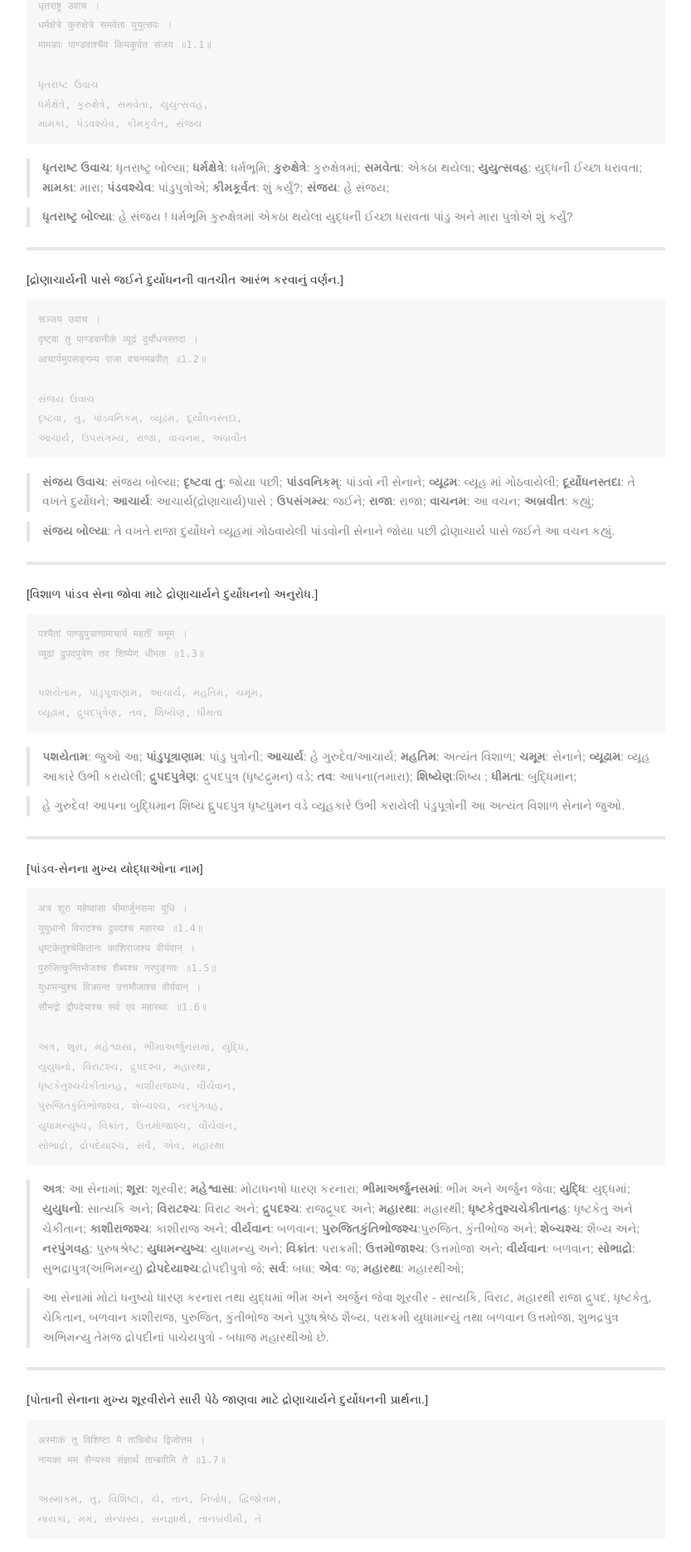
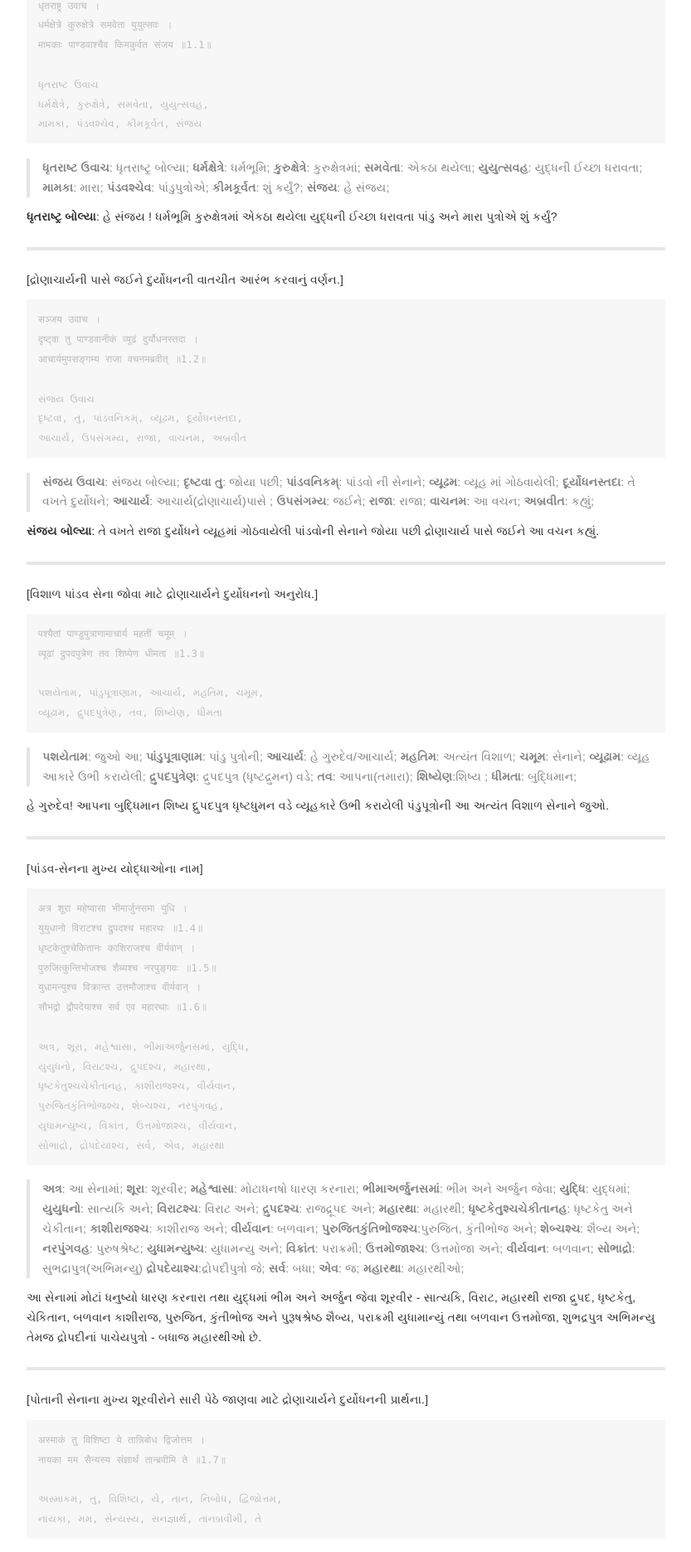
Before and after one commit to bhaveshpp/gita, a Jekyll site: the page built from _adhyay/a-adhyay1.md, in a window 1280 px wide. Shown: the part 365-2236 px from the top of the page at 83% size, without its empty margins (223-1056 px from the left). Built offline with Jekyll 4.4.1, drawn with Linux system fonts in a browser that asks for light colours; some of the changed text lies outside the part shown.

````diff
--- a/_adhyay/a-adhyay1.md
+++ b/_adhyay/a-adhyay1.md
@@ -25,7 +25,7 @@ permalink: adhyay/1
 ```
 > **ધૃતરાષ્ટ ઉવાચ**: ધૃતરાષ્ટ્ર બોલ્યા; **ધર્મક્ષેત્રે**: ધર્મભૂમિ; **કુરુક્ષેત્રે**: કુરુક્ષેત્રમાં; **સમવેતા**: એકઠા થયેલા; **યુયુત્સવહ**: યુદ્ધની ઈચ્છા ધરાવતા; **મામકા**: મારા; **પંડવશ્ચેવ**: પાંડુપુત્રોએ; **કીમકૂર્વત**: શું કર્યું?; **સંજય**: હે સંજય;
 
-> **ધૃતરાષ્ટ્ર બોલ્યા**: હે સંજય ! ધર્મભૂમિ કુરુક્ષેત્રમાં એકઠા થયેલા યુદ્ધની ઈચ્છા ધરાવતા પાંડુ અને મારા પુત્રોએ શું કર્યું?
+**ધૃતરાષ્ટ્ર બોલ્યા**: હે સંજય ! ધર્મભૂમિ કુરુક્ષેત્રમાં એકઠા થયેલા યુદ્ધની ઈચ્છા ધરાવતા પાંડુ અને મારા પુત્રોએ શું કર્યું?
 
 ----------
 
@@ -42,7 +42,7 @@ permalink: adhyay/1
 ```
 > **સંજય ઉવાચ**: સંજય બોલ્યા; **દૃષ્ટવા તુ**: જોયા પછી; **પાંડવનિકમ્**: પાંડવો ની સેનાને; **વ્યૂઢમ**: વ્યૂહ માં ગોઠવાયેલી; **દૂર્યોધનસ્તદા**: તે વખતે દુર્યોધને; **આચાર્ય**: આચાર્ય(દ્રોણાચાર્ય)પાસે ; **ઉપસંગમ્ય**: જઈને; **રાજા**: રાજા; **વાચનમ**: આ વચન; **અબ્રવીત**: કહ્યું;
 
-> **સંજય બોલ્યા**: તે વખતે રાજા દુર્યોધને વ્યૂહમાં ગોઠવાયેલી પાંડવોની સેનાને જોયા પછી દ્રોણાચાર્ય પાસે જઈને આ વચન કહ્યું.
+**સંજય બોલ્યા**: તે વખતે રાજા દુર્યોધને વ્યૂહમાં ગોઠવાયેલી પાંડવોની સેનાને જોયા પછી દ્રોણાચાર્ય પાસે જઈને આ વચન કહ્યું.
 
 ----------
 
@@ -57,7 +57,7 @@ permalink: adhyay/1
 ```
 > **પશયેતામ**: જુઓ આ; **પાંડુપૂત્રાણામ**: પાંડુ પુત્રોની;  **આચાર્ય**: હે ગુરુદેવ/આચાર્ય; **મહતિમ**: અત્યંત વિશાળ; **ચમૂમ**: સેનાને; **વ્યૂઢામ**: વ્યૂહ આકારે ઉભી કરાયેલી; **દ્રુપદપુત્રેણ**: દ્રુપદપુત્ર (ધૃષ્ટદ્રુમન) વડે; **તવ**: આપના(તમારા); **શિષ્યેણ**:શિષ્ય ; **ધીમતા**: બુદ્ધિમાન;
 
-> હે ગુરુદેવ! આપના બુદ્ધિમાન શિષ્ય દ્દ્રુપદપુત્ર ધૃષ્ટધુમન વડે વ્યૂહકારે ઉભી કરાયેલી પંડુપૂત્રોની આ અત્યંત વિશાળ સેનાને જુઓ.
+હે ગુરુદેવ! આપના બુદ્ધિમાન શિષ્ય દ્દ્રુપદપુત્ર ધૃષ્ટધુમન વડે વ્યૂહકારે ઉભી કરાયેલી પંડુપૂત્રોની આ અત્યંત વિશાળ સેનાને જુઓ.
 
 ----------
 
@@ -81,7 +81,7 @@ permalink: adhyay/1
 > **અત્ર**: આ સેનામાં; **શૂરા**: શૂરવીર; **મહેશ્વાસા**: મોટાધનષો ધારણ કરનારા; **ભીમાઅર્જુનસમાં**: ભીમ અને અર્જુન જેવા; **યુદ્ધિ**: યુદ્ધમાં; **યુયુધનો**: સાત્યકિ અને; **વિરાટશ્ચ**: વિરાટ અને; **દ્રુપદશ્ચ**: રાજદ્રૂપદ અને; **મહારથા**: મહારથી; **ધૃષ્ટકેતુશ્ચચેકીતાનહ**: ધૃષ્ટકેતુ અને ચેકીતાન; **કાશીરાજશ્ચ**: કાશીરાજ અને; **વીર્યવાન**: બળવાન; **પુરુજિતકુંતિભોજશ્ચ**:પુરુજિત, કુંતીભોજ અને; **શેબ્ચશ્ચ**:
 શૈબ્ય અને; **નરપુંગવહ**: પુરુષશ્રેષ્ટ; **યુધામન્યુષ્ચ**: યુધામન્યુ અને; **વિક્રાંત**: પરાક્રમી; **ઉત્તમોજાશ્ચ**: ઉત્તમોજા અને; **વીર્યવાન**: બળવાન; **સોભાદ્રો**: સુભદ્રાપુત્ર(અભિમન્યુ) **દ્રોપદેયાશ્ચ**:દ્રોપદીપુત્રો જે; **સર્વ**: બધા; **એવ**: જ; **મહારથા**: મહારથીઓ;
 
-> આ સેનામાં મોટાં ધનુષ્યો ધારણ કરનારા તથા યુદ્ધમાં ભીમ અને અર્જુન જેવા શૂરવીર - સાત્યકિ, વિરાટ, મહારથી રાજા દ્રુપદ, ધૃષ્ટકેતુ, ચેકિતાન, બળવાન કાશીરાજ, પુરુજિત, કુંતીભોજ અને પુરૂષશ્રેષ્ઠ શૈબ્ય, પરાક્રમી યુધામાન્યું તથા બળવાન ઉત્તમોજા, શુભદ્રપુત્ર અભિમન્યુ તેમજ દ્રોપદીનાં પાચેયપુત્રો - બધાજ મહારથીઓ છે.
+આ સેનામાં મોટાં ધનુષ્યો ધારણ કરનારા તથા યુદ્ધમાં ભીમ અને અર્જુન જેવા શૂરવીર - સાત્યકિ, વિરાટ, મહારથી રાજા દ્રુપદ, ધૃષ્ટકેતુ, ચેકિતાન, બળવાન કાશીરાજ, પુરુજિત, કુંતીભોજ અને પુરૂષશ્રેષ્ઠ શૈબ્ય, પરાક્રમી યુધામાન્યું તથા બળવાન ઉત્તમોજા, શુભદ્રપુત્ર અભિમન્યુ તેમજ દ્રોપદીનાં પાચેયપુત્રો - બધાજ મહારથીઓ છે.
 
 ----------
 
@@ -96,7 +96,7 @@ permalink: adhyay/1
 ```
 > **અસ્માકમ**:(હવે) આપણા સૈન્યમાં; **તુ**: પણ; **વિશિષ્ટા**:મુખ્ય શૂરવીરો; **યે**: જે; **તાન**: તેમને(પણ); **નિબોધ**: આપ જાણેલો; **દ્વિજોત્તમ**: હે દ્વિજશ્રેષ્ઠ; **નાયકા**: સેનાપતિએ(છે); **મમ**: મારી; **સેન્યસ્ય**: સેનાના(જેજે); **સનજ્ઞાર્થ**: જાણ ખાતર; **તાનબ્રવીમી**: તમને કાહુ છું;
 
-> હે દ્વિજશ્રેષ્ઠ! હવે આપણા સૈન્યમાં પણ જે મુખ્ય શૂરવીરો છે તેમને પણ આપ જાણીલો; આપની જાન ખાતર મારી સેનાનાં જેજે સેનાપતિઓ છે, તેમને હું કાહુ છું.
+હે દ્વિજશ્રેષ્ઠ! હવે આપણા સૈન્યમાં પણ જે મુખ્ય શૂરવીરો છે તેમને પણ આપ જાણીલો; આપની જાન ખાતર મારી સેનાનાં જેજે સેનાપતિઓ છે, તેમને હું કાહુ છું.
 
 ----------
 
@@ -111,7 +111,7 @@ permalink: adhyay/1
 ```
 > **ભાવાંભિષ્મચ**: આપ સ્વયં અને પિતામહ ભીષ્મ; **કર્ણશ્ચ**: કર્ણ અને; **કૃપશ્ચ**: કૃપાચાર્ય; **સમિતિનજયઃ**: સંગ્રામવિજયી; **અશ્વથામાં**: અશ્વથામાં; **વિકર્નશ્ચ**: વિકર્ણ અને; **સોમદત્તીથેવ**: સોમદત્ત નો પુત્ર(ભૂરિશ્રવા) **ચ**: પણ;
 
-> આપ સ્વયં, પિતામહ ભીષ્મ તથા કર્ણ અને સંગ્રામવિજાયી કૃપાચાર્ય એવાજ અશ્વથામાં, વિકર્ણ અને સોમદત્ત નો પુત્ર ભૂરિશ્રવા.
+આપ સ્વયં, પિતામહ ભીષ્મ તથા કર્ણ અને સંગ્રામવિજાયી કૃપાચાર્ય એવાજ અશ્વથામાં, વિકર્ણ અને સોમદત્ત નો પુત્ર ભૂરિશ્રવા.
 
 ----------
 
@@ -156,7 +156,7 @@ permalink: adhyay/1
 ```
 > **અયનેષું**: વ્યૂહદ્વારો પર; **ચ**: આથી; **સર્વેષુ**: બધાં; **યથાભાગમ**: પોતપોતાની જગ્યાએ; **અવસ્થિતાઃ**: રહેલા; **ભીષ્મમ**: ભીષ્મપિતામહનું; **એવ**: જ; **અભિરક્ષંતુ**: બધી બાજુથી રક્ષણ કરો; **ભવંત**: તમે; **સર્વેએવ**: બધાય; **હિ**: સજાગ રહીને;
 
-> આથી બધાં વ્યૂહદ્વારો પર પોતપોતાની જગ્યાએ રહેલા તમે બધાય સજાગ રહીને ભીષ્મપિતામહનું જ બધી બાજુથી રક્ષણ કરો.
+આથી બધાં વ્યૂહદ્વારો પર પોતપોતાની જગ્યાએ રહેલા તમે બધાય સજાગ રહીને ભીષ્મપિતામહનું જ બધી બાજુથી રક્ષણ કરો.
 
 ----------
 
@@ -171,7 +171,7 @@ permalink: adhyay/1
 ```
 > **તસ્ય**: તે (દુર્યોધન)ના (હ્રદયમાં); **સંજયન**: જન્માવતાં; **હર્ષમ**: હરખ; **કુરુવૃદ્ધહ**: કૌવરવોમાં વૃદ્ધ; **પિતામહહ**: પિતામહ ભીષ્મે; **સિંહનાદમ**: સિહની જેમ; **વિનધ**: ગરજીને; **ઉચ્ચેહે**: જોરથી; **શંખમ**: શંખ; **દધમો**: વગાડ્યો; **પ્રતાપવાન**: મહાન પ્રતાપી;
 
-> કૌવરવોમાં વૃદ્ધ મહાન પ્રતાપી પિતામહ ભીષ્મે તે દુર્યોધનના હ્રદયમાં હરખ જન્માવતાં જોરથી સિહની જેમ ગરજીને શંખ વગાડ્યો.
+કૌવરવોમાં વૃદ્ધ મહાન પ્રતાપી પિતામહ ભીષ્મે તે દુર્યોધનના હ્રદયમાં હરખ જન્માવતાં જોરથી સિંહની જેમ ગરજીને શંખ વગાડ્યો.
 
 ----------
 
@@ -184,7 +184,7 @@ permalink: adhyay/1
 ```
 > **તતઃ**: પછી; **શંખાશ્ચ**: શંખ અને; **ભેર્યશ્ચ**: નગારા અને; **પણવાનક**: ઢોલ, મૃદંગ; **ગોમુખાઃ**: (તેમજ) રણશીંગા(વગેરે વાધો); **સહસા એવ**: એકસાથે જ; **અભ્યહ્નયંત**: વાગી ઊઠ્યા; **સ**: (તેમનો) એ; **શબ્દ**: અવાજ; **તુમુલ**: ઘણો ભયંકર; **અભવત**: થયો;
 
-> પછી શંખ, નગારા, ઢોલ, મૃદંગ, તેમજ રણશીંગા વગેરે વાધો એકસાથે જ વાગી ઉઠ્યા; તેમનો એ અવાજ ઘણો ભયંકર થયો.
+પછી શંખ, નગારા, ઢોલ, મૃદંગ, તેમજ રણશીંગા વગેરે વાધો એકસાથે જ વાગી ઉઠ્યા; તેમનો એ અવાજ ઘણો ભયંકર થયો.
 
 ----------
 
@@ -199,7 +199,7 @@ permalink: adhyay/1
 ```
 > **તતહ**: ત્યાર પછી; **શ્વેત**: શ્વેત; **હર્યેહે**: અશ્વો; **યુક્તે**: જોડેલા; **મહતિ**: ઉત્તમ; **સ્યંદને**: રથમાં; **સ્થિતો**: બેઠેલા; **માધવહ**: શ્રી કૃષ્ણ મહારાજ; **પાંડવહ**: અર્જુને; **ચ**: અને; **એવ**: પણ; **દીવ્યો**: અલૌકિક; **શંખો**: શંખ; **પ્રદધમતુઃ**: વગાડ્યા;
 
-> ત્યાર પછી શ્વેત અશ્વો જોડેલા ઉત્તમ રથમાં બેઠેલા શ્રી કૃષ્ણ મહારાજ અને અર્જુને પણ અલૌકિક શંખ વગાડ્યા.
+ત્યાર પછી શ્વેત અશ્વો જોડેલા ઉત્તમ રથમાં બેઠેલા શ્રીકૃષ્ણ મહારાજ અને અર્જુને પણ અલૌકિક શંખ વગાડ્યા.
 
 ----------
 
@@ -212,7 +212,7 @@ permalink: adhyay/1
 ```
 > **પાંચજન્યમ**: પાંચજન્ય નામનો; **હૃષિકેશહ**: શ્રીકૃષ્ણ મહારાજે; **દેવદત્તમ**: દેવદત્ત નામનો (અને); **ધનંજયઃ**: અર્જુને; **પોન્ડ્રમ**: પોંડ્ર નામનો; **દધમો**: વગાડ્યો; **મહાશંખમ**: મહાશંખ; **ભીમકર્મા**: ભયાનક કર્મ કરનાર; **વૃદોકરઃ**: ભીમસેને;
 
-> શ્રીકૃષ્ણ મહારાજે પાંચજન્ય નામનો, અર્જુને દેવદત્ત નામનો અને ભયાનક કર્મ કરનાર ભીમસેને પોંડ્ર નામનો મહાશંખ વગાડ્યો.
+શ્રીકૃષ્ણ મહારાજે પાંચજન્ય નામનો, અર્જુને દેવદત્ત નામનો અને ભયાનક કર્મ કરનાર ભીમસેને પોંડ્ર નામનો મહાશંખ વગાડ્યો.
 
 ----------
 
@@ -278,7 +278,7 @@ permalink: adhyay/1
 ```
 > **અથ**: તે પછી; **વ્યવસ્થિતાન**: યુદ્ધ માટે સજ્જ થયેલા; **દૃષ્ટવા**: જોઈને; **ધાર્તરાષ્ટ્રાં**: ધૃતરાષ્ટ્ર સબંધીઓને; **કપિધ્વજ**: કપિધ્વજ; **પ્રવૃતે**: તૈયારી વેળાએ; **શસ્ત્રસંપાતે**: શસ્ત્રપ્રહારની; **ધનુરુધામ્ય**: ધનુષ ઉપાડીને; **પાંડવહ**: અર્જુને; હૃષીકેશ તદા **વાક્યમ**: વચન;  **ઈદમ**: આ; **આહ**: કહ્યું; **મહીપતે**: હે રાજન!; **સેનયો**: સેનાઓની; **ઉભયો**: બંને; **મધ્યે**: વચે (ત્યાસુધી); **રથમ**: રથને; **સ્થાપય**: ઉભો રાખો; **મેં**: મારા; **અચ્યુત**: હે અચ્યુત!(જેને ડગાવી ના શકત તેવા);
 
-> હે રાજન! તે પછી કપિધ્વજ અર્જુને યુદ્ધ માટે સજ્જ થયેલા ધૃતરાષ્ટ્ર સબંધીઓને જોઈને, એ શસ્ત્રપ્રહારની તૈયારી વેળાએ ધનુષ ઉપાડીને હૃષિકેશ શ્રી કૃષ્ણ મહારાજને આ વચન કહ્યું - "હે અચ્યુત! મારા રથને બંને સેનાઓની વચે ત્યાસુધી ઉભો રાખો,
+હે રાજન! તે પછી કપિધ્વજ અર્જુને યુદ્ધ માટે સજ્જ થયેલા ધૃતરાષ્ટ્ર સબંધીઓને જોઈને, એ શસ્ત્રપ્રહારની તૈયારી વેળાએ ધનુષ ઉપાડીને હૃષિકેશ શ્રીકૃષ્ણ મહારાજને આ વચન કહ્યું - "હે અચ્યુત! મારા રથને બંને સેનાઓની વચે ત્યાસુધી ઉભો રાખો,
 
 ----------
 
@@ -290,7 +290,7 @@ permalink: adhyay/1
 ```
 >
 
-> જ્યાં સુધીમાં રણભૂમિમાં ભેગા થયેલા યુદ્ધ ની અભિલાષા રાખનારા આ વિપક્ષી યોધ્ધાઓને હું સારી પેઠે જોઈ ન લઉ; આ યુદ્ધમાં મારે કોની કોની સાથે લડવાનું છે એ હું જોઈ લઉ ત્યાસુધી તેને ઉભો રાખો.
+જ્યાં સુધીમાં રણભૂમિમાં ભેગા થયેલા યુદ્ધ ની અભિલાષા રાખનારા આ વિપક્ષી યોધ્ધાઓને હું સારી પેઠે જોઈ ન લઉ; આ યુદ્ધમાં મારે કોની કોની સાથે લડવાનું છે એ હું જોઈ લઉ ત્યાસુધી તેને ઉભો રાખો.
 
 ----------
 
@@ -300,7 +300,7 @@ permalink: adhyay/1
 ```
 >
 
->
+
 
 ----------
 
@@ -311,7 +311,7 @@ permalink: adhyay/1
 ```
 >
 
->
+
 
 ----------
 
@@ -321,7 +321,7 @@ permalink: adhyay/1
 ```
 >
 
->
+
 
 ----------
 
@@ -331,7 +331,7 @@ permalink: adhyay/1
 ```
 >
 
->
+
 
 ----------
 
@@ -341,7 +341,7 @@ permalink: adhyay/1
 ```
 >
 
->
+
 
 ----------
 
@@ -352,7 +352,7 @@ permalink: adhyay/1
 ```
 >
 
->
+
 
 ----------
 
@@ -362,7 +362,7 @@ permalink: adhyay/1
 ```
 >
 
->
+
 
 ----------
 
@@ -372,7 +372,7 @@ permalink: adhyay/1
 ```
 >
 
->
+
 
 ----------
 
@@ -382,7 +382,7 @@ permalink: adhyay/1
 ```
 >
 
->
+
 
 ----------
 
@@ -392,7 +392,7 @@ permalink: adhyay/1
 ```
 >
 
->
+
 
 ----------
 
@@ -402,7 +402,7 @@ permalink: adhyay/1
 ```
 >
 
->
+
 
 ----------
 
@@ -412,7 +412,7 @@ permalink: adhyay/1
 ```
 >
 
->
+
 
 ----------
 
@@ -422,7 +422,7 @@ permalink: adhyay/1
 ```
 >
 
->
+
 
 ----------
 
@@ -432,7 +432,7 @@ permalink: adhyay/1
 ```
 >
 
->
+
 
 ----------
 
@@ -442,7 +442,7 @@ permalink: adhyay/1
 ```
 >
 
->
+
 
 ----------
 
@@ -452,7 +452,7 @@ permalink: adhyay/1
 ```
 >
 
->
+
 
 ----------
 
@@ -462,7 +462,7 @@ permalink: adhyay/1
 ```
 >
 
->
+
 
 ----------
 
@@ -472,7 +472,7 @@ permalink: adhyay/1
 ```
 >
 
->
+
 
 ----------
 
@@ -482,7 +482,7 @@ permalink: adhyay/1
 ```
 >
 
->
+
 
 ----------
 
@@ -492,7 +492,7 @@ permalink: adhyay/1
 ```
 >
 
->
+
 
 ----------
 
@@ -502,7 +502,7 @@ permalink: adhyay/1
 ```
 >
 
->
+
 
 ----------
 
@@ -512,7 +512,7 @@ permalink: adhyay/1
 ```
 >
 
->
+
 
 ----------
 
@@ -522,7 +522,7 @@ permalink: adhyay/1
 ```
 >
 
->
+
 
 ----------
 
@@ -532,7 +532,7 @@ permalink: adhyay/1
 ```
 >
 
->
+
 
 ----------
 
@@ -543,7 +543,7 @@ permalink: adhyay/1
 ```
 >
 
->
+
 
 ----------
 
````
Also changed, not shown: other parts of _adhyay/a-adhyay1.md (+9 -9 lines).
